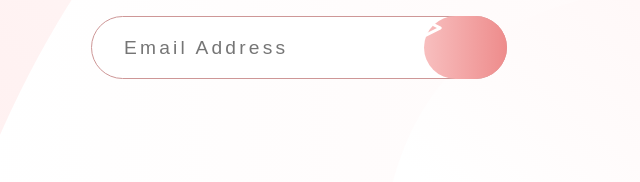
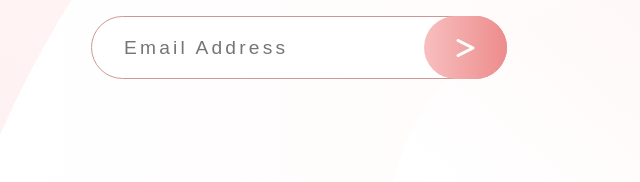
Before and after one commit to its-rkravi/responsive-base-apparel-page, a plain HTML site: page index.html in a window 1280 px wide. Shown: the part 615-797 px from the top of the page, 21-661 px from the left. Drawn offline with Linux system fonts and the light colour scheme.

Commit message:
update index.html file

```diff
--- a/style.css
+++ b/style.css
@@ -119,6 +119,10 @@ input {
 }
 
 .btn-icon {
+  height: 100%;
+  display: flex;
+  justify-content: center;
+  align-items: center;
   font-size: 1.5rem;
   color: white;
 }
```
